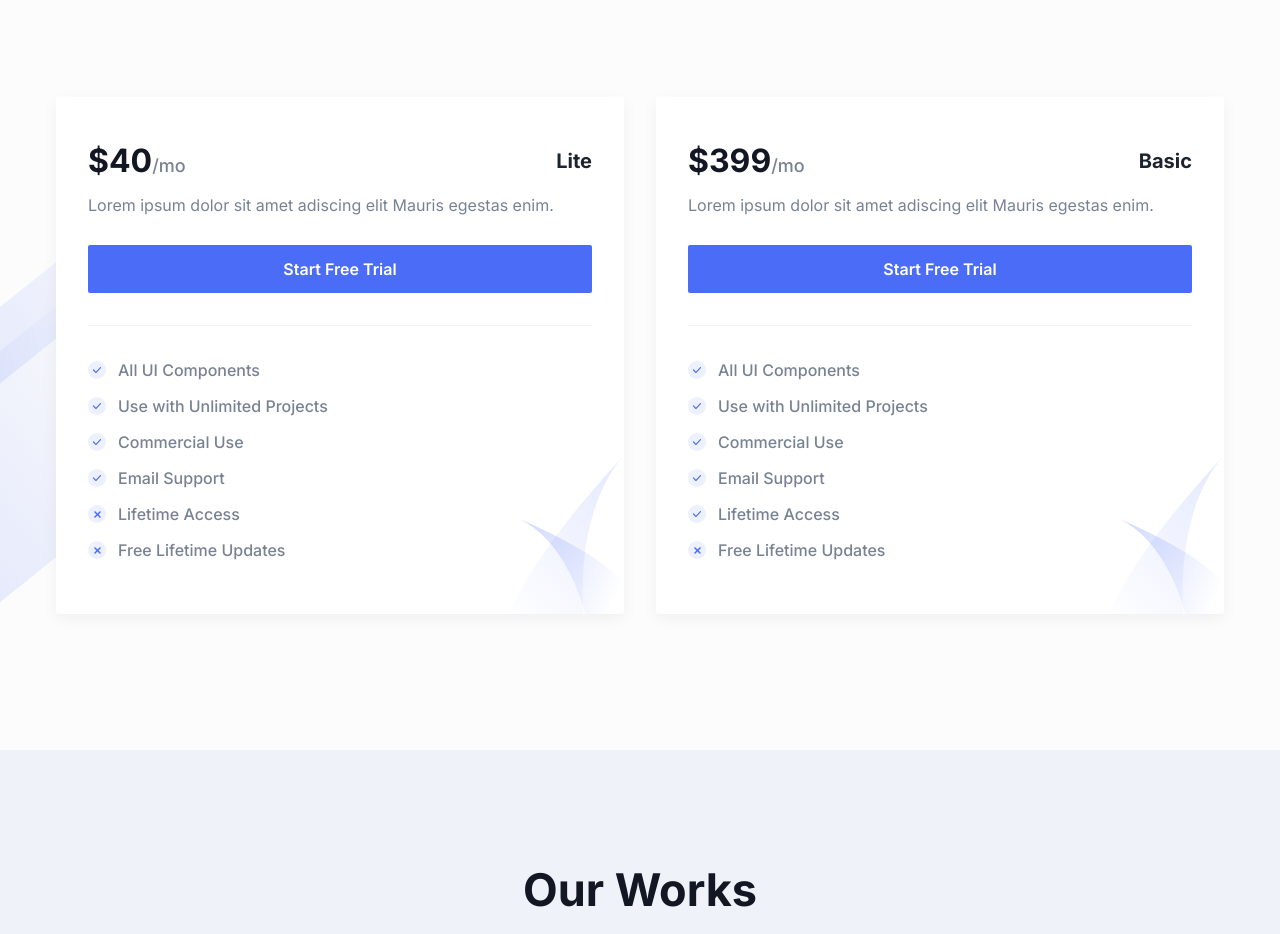
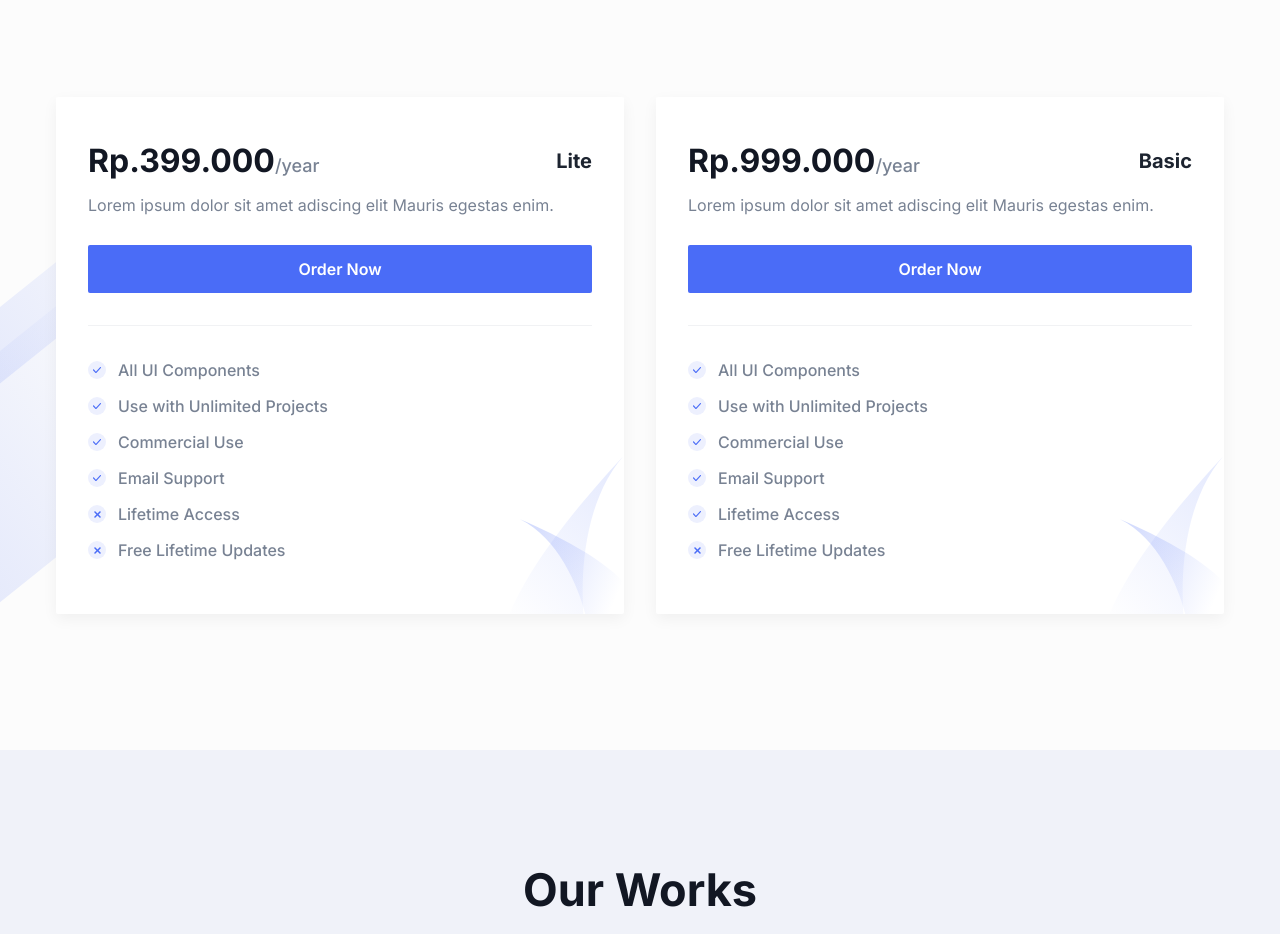
Before and after one commit to LessZxD/CompaProf, a Next.js app: page / in a window 1280 px wide. Shown: the part 3380-4314 px from the top of the page. Built offline with nearby package versions, Linux system fonts and the light colour scheme.

Commit message:
few changes on pricing section

```diff
--- a/src/components/Pricing/PricingBox.tsx
+++ b/src/components/Pricing/PricingBox.tsx
@@ -12,9 +12,10 @@ const PricingBox = (props: {
       <div className="relative z-10 rounded-sm bg-white px-8 py-10 shadow-three hover:shadow-one dark:bg-gray-dark dark:shadow-two dark:hover:shadow-gray-dark">
         <div className="flex items-center justify-between">
           <h3 className="price mb-2 text-[32px] font-bold text-black dark:text-white">
-            $<span className="amount">{price}</span>
+            Rp.<span className="amount">{price}</span>
             <span className="time text-lg font-medium text-body-color">
-              /{duration}
+              /year
+              {/* {duration} */}
             </span>
           </h3>
           <h4 className="mb-2 text-xl font-bold text-dark dark:text-white">
@@ -24,7 +25,7 @@ const PricingBox = (props: {
         <p className="mb-7 text-base text-body-color">{subtitle}</p>
         <div className="mb-8 border-b border-body-color border-opacity-10 pb-8 dark:border-white dark:border-opacity-10">
           <button className="flex w-full items-center justify-center rounded-sm bg-primary p-3 text-base font-semibold text-white transition duration-300 ease-in-out hover:bg-opacity-80 hover:shadow-signUp">
-            Start Free Trial
+            Order Now
           </button>
         </div>
         <div>{children}</div>
--- a/src/components/Pricing/index.tsx
+++ b/src/components/Pricing/index.tsx
@@ -58,7 +58,7 @@ const Pricing = () => {
         <div className="grid grid-cols-1 gap-x-8 gap-y-10 md:grid-cols-2 lg:grid-cols-2">
           <PricingBox
             packageName="Lite"
-            price={isMonthly ? "40" : "120"}
+            price={isMonthly ? "399.000" : ""}
             duration={isMonthly ? "mo" : "yr"}
             subtitle="Lorem ipsum dolor sit amet adiscing elit Mauris egestas enim."
           >
@@ -71,7 +71,7 @@ const Pricing = () => {
           </PricingBox>
           <PricingBox
             packageName="Basic"
-            price={isMonthly ? "399" : "789"}
+            price={isMonthly ? "999.000" : "789"}
             duration={isMonthly ? "mo" : "yr"}
             subtitle="Lorem ipsum dolor sit amet adiscing elit Mauris egestas enim."
           >
```
